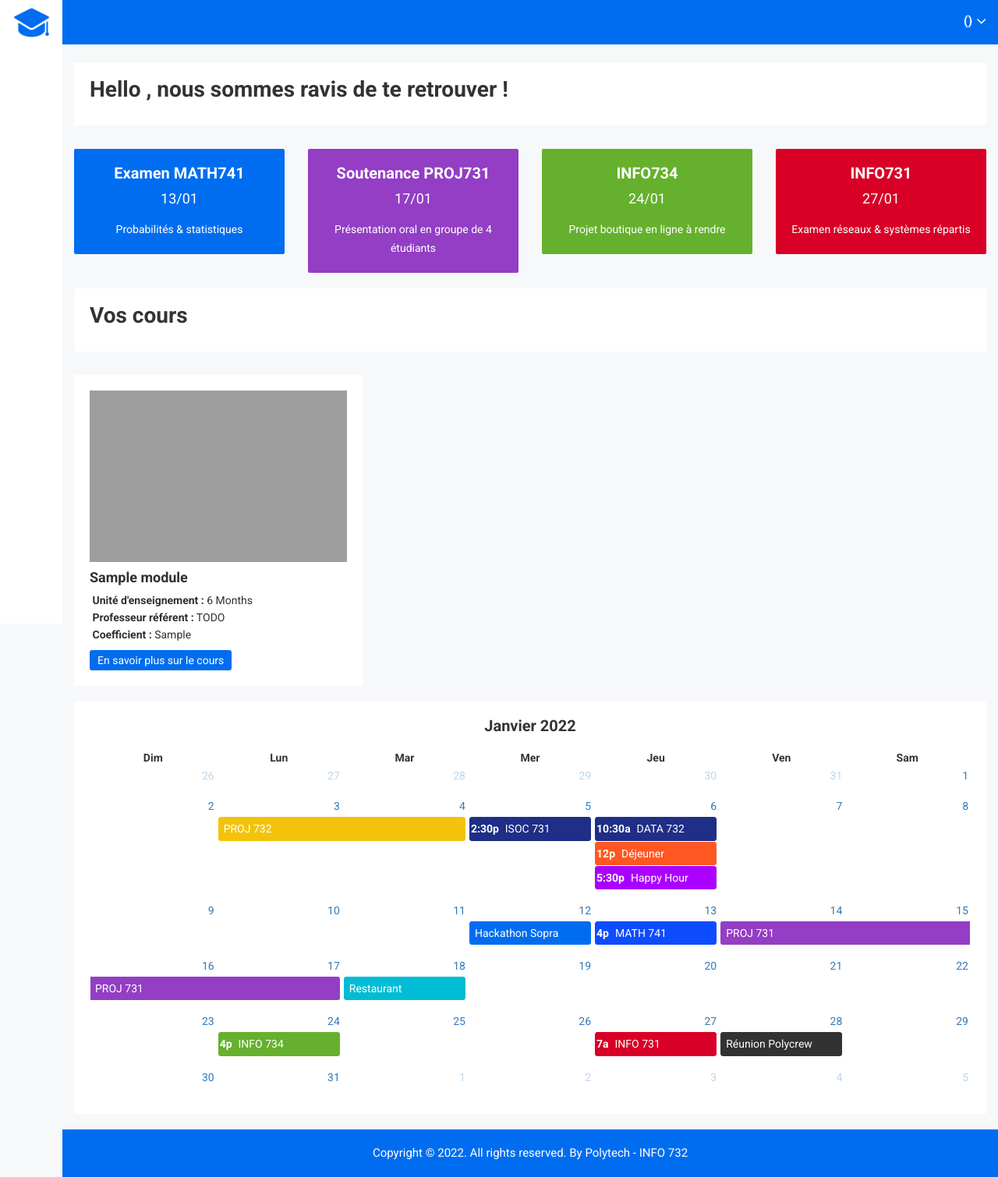
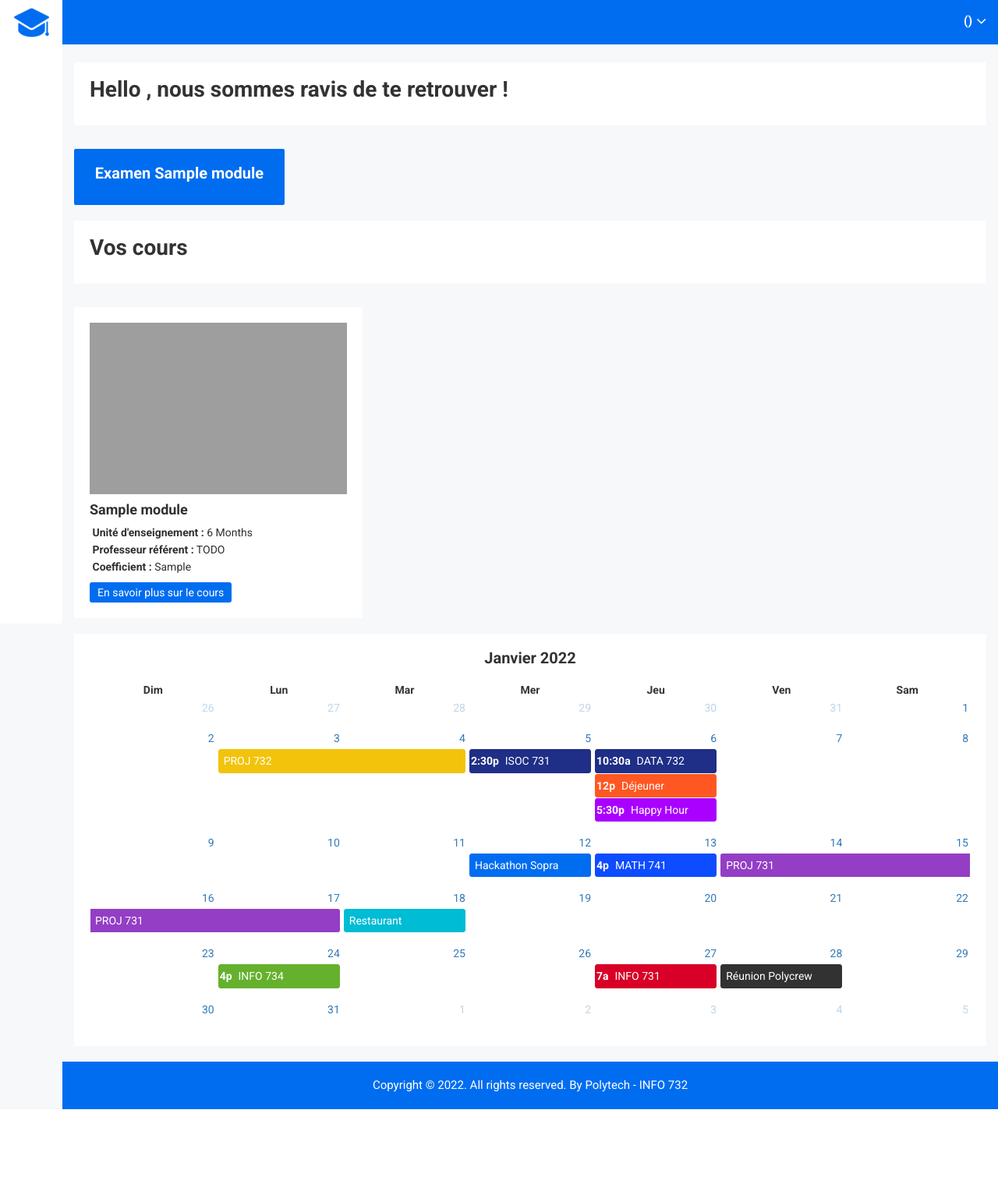
Before and after one commit to caullird/info732_learning-analytics, a PHP site: template IMPLEMENTATION_PHP/view/site/index.php in a window 1280 px wide. Shown: the whole page at 78% size. After the commit the page ends 1423 px from the top, so only its background shows below. Run offline with PHP 8.4, Linux system fonts and the light colour scheme; the visitor is signed in with stand-in values (Sample User, id 1); the template is opened without the code that fills it: most values are stand-ins (such as "Sample title", 1, 10 or a date in 2020); lists and menus that the app fills with data are empty; grey boxes are pictures that could not be loaded.

Commit message:
major updates

```diff
--- a/IMPLEMENTATION_PHP/controller/SiteController.php
+++ b/IMPLEMENTATION_PHP/controller/SiteController.php
@@ -9,7 +9,8 @@ class SiteController extends Controller {
 
 		$this->render("index",
 			[
-				'module' => Module::findAll()
+				'module' => Module::findAll(),
+				'evaluation' => Evaluation::findAll()
 			]
 		);
 	}
--- a/IMPLEMENTATION_PHP/view/site/index.php
+++ b/IMPLEMENTATION_PHP/view/site/index.php
@@ -1,4 +1,3 @@
-
     <div class="breadcome-area">
         <div class="container-fluid">
             <div class="row">
@@ -18,70 +17,33 @@
         </div>
     </div>
 </div>
-
 <div class="widget-program-bg">
     <div class="container-fluid">
         <div class="row">
-                        <div class="col-lg-3 col-md-6 col-sm-6 col-xs-12">
-                            <div class="hpanel shadow-inner hbggreen bg-1 responsive-mg-b-30">
+            <?php foreach ($data['module'] as &$module) { ?>
+                        <div class="col-lg-3 col-md-6 col-sm-6 col-xs-12" >
+                        <div class="hpanel shadow-inner hbggreen bg-1 responsive-mg-b-30" >
                             <div class="panel-body">
                                 <div class="text-center content-bg-pro">
-                                        <h3>Examen MATH741</h3>
-                                        <p class="text-big font-light">
-                                            13/01
-                                        </p>
+
+                                    <h3>Examen <?php echo($module->title_module) ?></h3>
                                     <small>
-                                            Probabilités & statistiques
+                                        <?php echo $data["evaluation"][0]->title_evaluation ;?>
                                             </small>
                                 </div>
                             </div>
                         </div>
                     </div>
-                        <div class="col-lg-3 col-md-6 col-sm-6 col-xs-12">
-                            <div class="hpanel shadow-inner hbgblue bg-2 responsive-mg-b-30">
-                                <div class="panel-body">
-                                    <div class="text-center content-bg-pro">
-                                        <h3>Soutenance PROJ731</h3>
-                                        <p class="text-big font-light">
-                                            17/01
-                                        </p>
-                                        <small>
-                                            Présentation oral en groupe de 4 étudiants
-                                                </small>
-                                    </div>
-                                </div>
-                            </div>
-                        </div>
-                        <div class="col-lg-3 col-md-6 col-sm-6 col-xs-12">
-                            <div class="hpanel shadow-inner hbgyellow bg-3 responsive-mg-b-30 res-tablet-mg-t-30 dk-res-t-pro-30">
-                                <div class="panel-body">
-                                    <div class="text-center content-bg-pro">
-                                        <h3>INFO734</h3>
-                                        <p class="text-big font-light">
-                                            24/01
-                                        </p>
-                                        <small>
-                                            Projet boutique en ligne à rendre
-                                                </small>
-                                    </div>
-                                </div>
-                            </div>
-                        </div>
-                        <div class="col-lg-3 col-md-6 col-sm-6 col-xs-12">
-                            <div class="hpanel shadow-inner hbgred bg-4 res-tablet-mg-t-30 dk-res-t-pro-30">
-                                <div class="panel-body">
-                                    <div class="text-center content-bg-pro">
-                                        <h3>INFO731</h3>
-                                        <p class="text-big font-light">
-                                            27/01
-                                        </p>
-                                        <small>
-                                                    Examen réseaux & systèmes répartis
-                                                </small>
-                                    </div>
-                                </div>
-                            </div>
-                        </div>
+
+                    <?php
+                    }
+            ?>
+
+
+
+
+
+
         </div>
     </div>
 
```
Also changed, not shown: IMPLEMENTATION_PHP/model/InternalUser.php (+1 -42 lines). Lines whose indentation alone changed are shown as unchanged.
